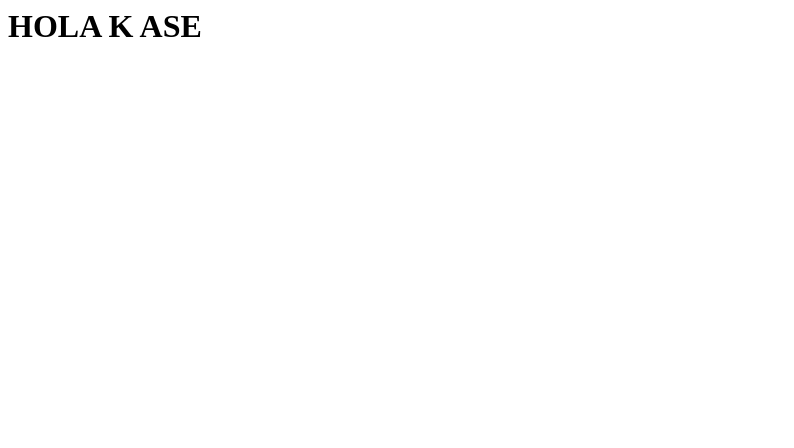
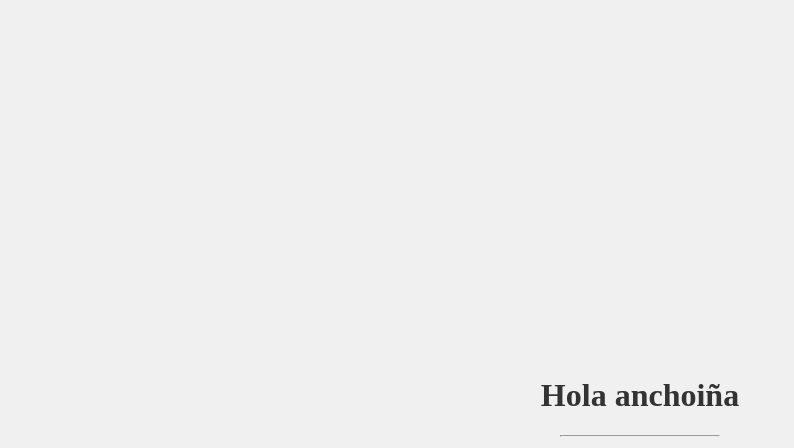
Before and after one commit to Ansanmed/prueba_github_pages, a plain HTML site: page index.html in a window 1280 px wide. Shown: the whole page, without its empty margins (0-794 px from the left). Drawn offline with Linux system fonts and the light colour scheme.

Commit message:
añadir algo de texto

```diff
--- a/index.html
+++ b/index.html
@@ -1 +1,16 @@
-<h1>HOLA K ASE</h1>
+<!DOCTYPE html>
+<html lang="es">
+  <head>
+    <meta charset="UTF-8" />
+    <meta http-equiv="X-UA-Compatible" content="IE=edge" />
+    <meta name="viewport" content="width=device-width, initial-scale=1.0" />
+    <link rel="stylesheet" href="style.css" />
+    <title>Mi Página</title>
+  </head>
+  <body>
+    <div>
+      <h1>Hola anchoiña</h1>
+      <hr />
+    </div>
+  </body>
+</html>
--- /dev/null
+++ b/style.css
@@ -0,0 +1,20 @@
+body {
+  margin: 0;
+  padding: 0;
+  display: flex;
+  justify-content: center;
+  align-items: center;
+  min-height: 100vh;
+  background-color: #f0f0f0;
+  box-sizing: border-box; margin: 0; padding: 0;
+}
+h1 {
+  text-align: center;
+  font-size: 2rem;
+  color: #333;
+}
+
+hr {
+  margin-top: 0;
+  width: 80%;
+}
```
Also changed, not shown: styles.css (deleted).
